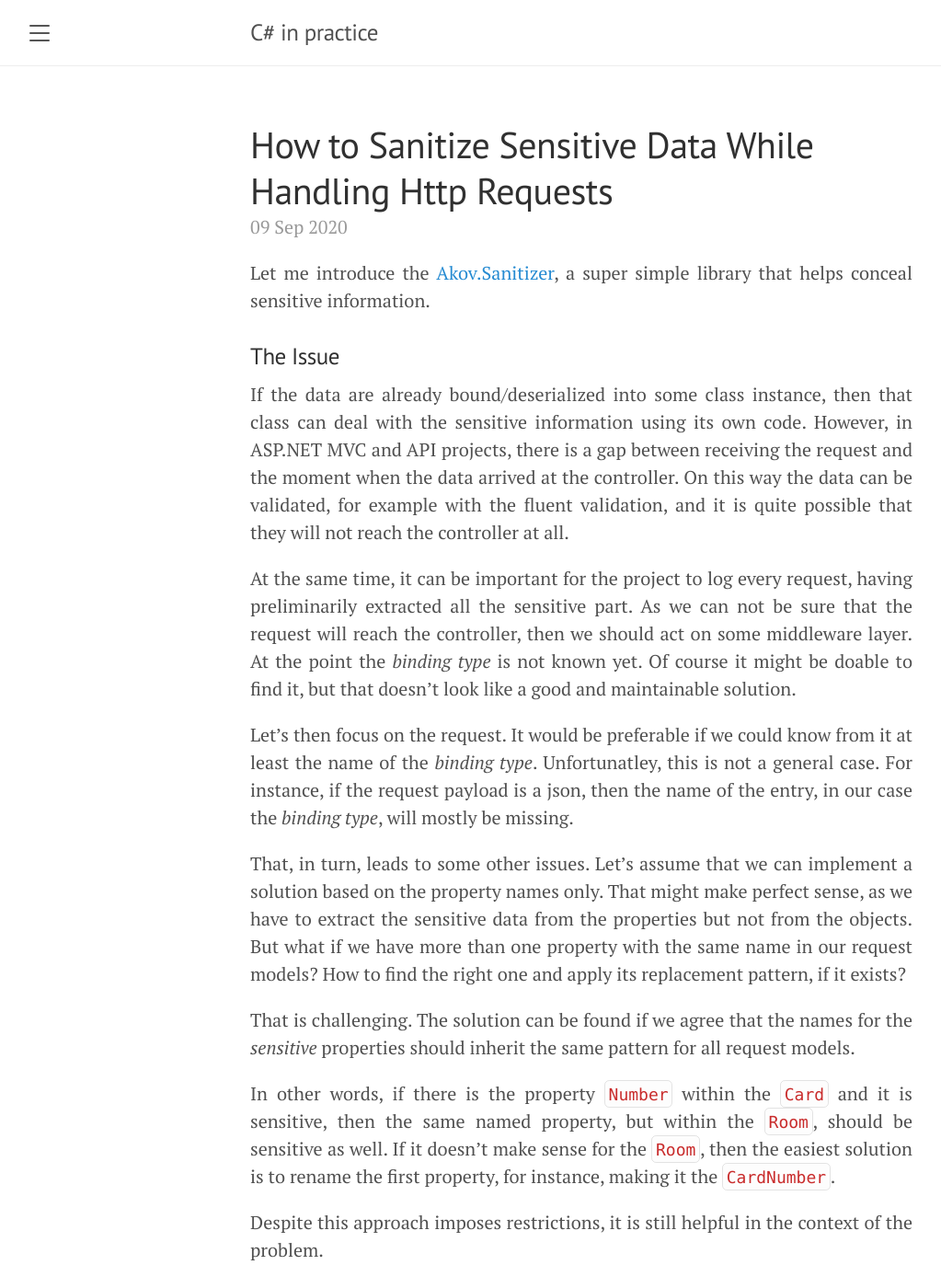
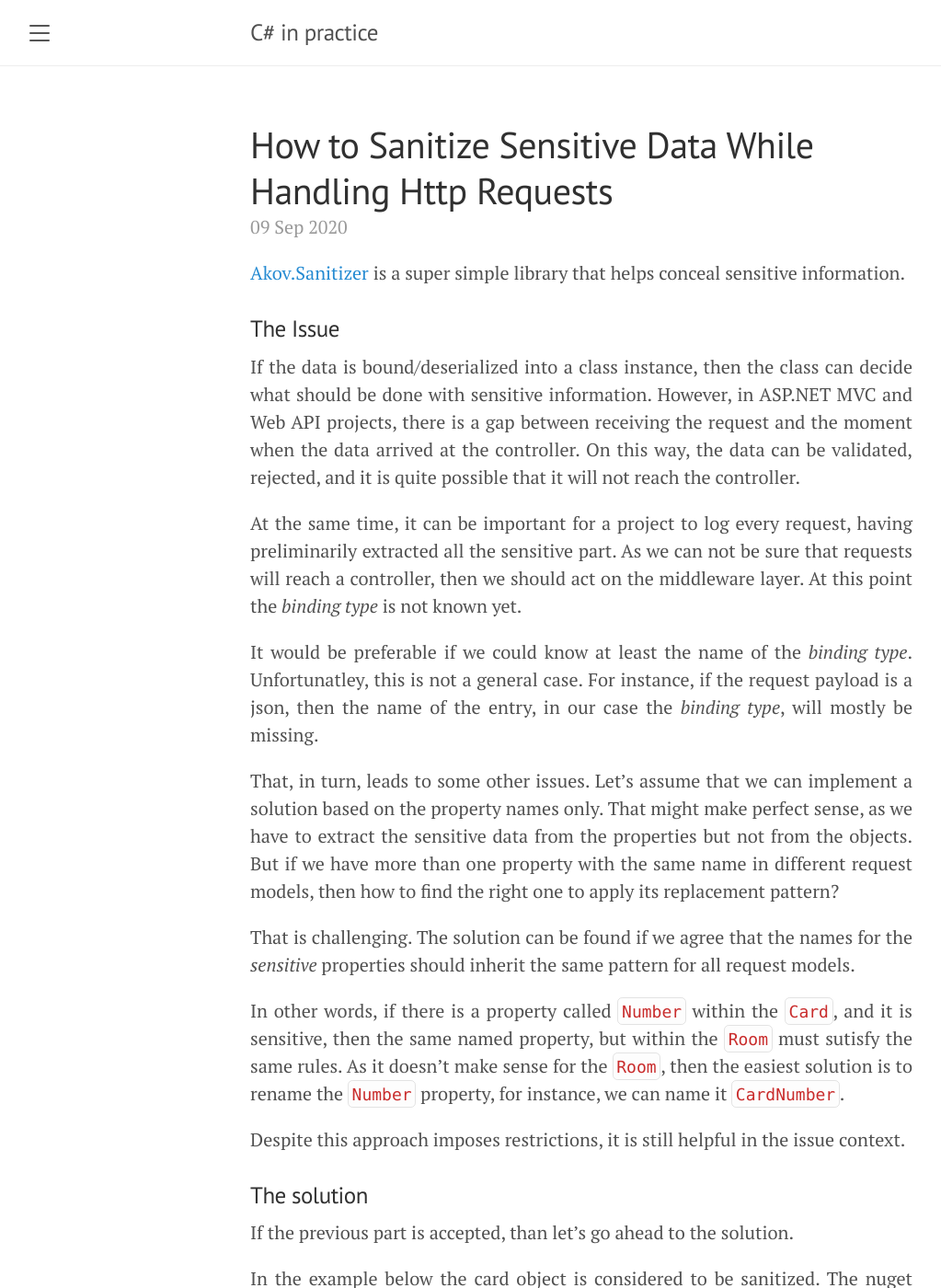
Before and after one commit to akovanev/kovanev.github.io, a Jekyll site: the page built from _posts/2020-09-09-How-to-sanitize-sensitive-data.md, in a window 1280 px wide and 1400 px high. Shown: the whole window at 92% size, without its empty margins (8-1031 px from the left). Built offline with Jekyll 4.4.1, drawn with Linux system fonts in a browser that asks for light colours.

Commit message:
text changes

```diff
--- a/_posts/2020-09-09-How-to-sanitize-sensitive-data.md
+++ b/_posts/2020-09-09-How-to-sanitize-sensitive-data.md
@@ -5,23 +5,23 @@ category: blogs
 tag: Sanitizer
 ---
 
-Let me introduce the [Akov.Sanitizer](https://github.com/akovanev/Sanitizer/), a super simple library that helps conceal sensitive information.
+[Akov.Sanitizer](https://github.com/akovanev/Sanitizer/) is a super simple library that helps conceal sensitive information.
 
 ### The Issue
 
-If the data are already bound/deserialized into some class instance, then that class can deal with the sensitive information using its own code. However, in ASP.NET MVC and API projects, there is a gap between receiving the request and the moment when the data arrived at the controller. On this way the data can be validated, for example with the fluent validation, and it is quite possible that they will not reach the controller at all.
+If the data is bound/deserialized into a class instance, then the class can decide what should be done with sensitive information. However, in ASP.NET MVC and Web API projects, there is a gap between receiving the request and the moment when the data arrived at the controller. On this way, the data can be validated, rejected, and it is quite possible that it will not reach the controller.
 
-At the same time, it can be important for the project to log every request, having preliminarily extracted all the sensitive part. As we can not be sure that the request will reach the controller, then we should act on some middleware layer. At the point the *binding type* is not known yet. Of course it might be doable to find it, but that doesn't look like a good and maintainable solution.
+At the same time, it can be important for a project to log every request, having preliminarily extracted all the sensitive part. As we can not be sure that  requests will reach a controller, then we should act on the middleware layer. At this point the *binding type* is not known yet.
 
-Let's then focus on the request. It would be preferable if we could know from it at least the name of the *binding type*. Unfortunatley, this is not a general case. For instance, if the request payload is a json, then the name of the entry, in our case the *binding type*, will mostly be missing.
+It would be preferable if we could know at least the name of the *binding type*. Unfortunatley, this is not a general case. For instance, if the request payload is a json, then the name of the entry, in our case the *binding type*, will mostly be missing.
 
-That, in turn, leads to some other issues. Let's assume that we can implement a solution based on the property names only. That might make perfect sense, as we have to extract the sensitive data from the properties but not from the objects. But what if we have more than one property with the same name in our request models? How to find the right one and apply its replacement pattern, if it exists?
+That, in turn, leads to some other issues. Let's assume that we can implement a solution based on the property names only. That might make perfect sense, as we have to extract the sensitive data from the properties but not from the objects. But if we have more than one property with the same name in different request models, then how to find the right one to apply its replacement pattern?
 
 That is challenging. The solution can be found if we agree that the names for the *sensitive* properties should inherit the same pattern for all request models.
 
-In other words, if there is the property `Number` within the `Card` and it is sensitive, then the same named property, but within the `Room`, should be sensitive as well. If it doesn't make sense for the `Room`, then the easiest solution is to rename the first property, for instance, making it the `CardNumber`.
+In other words, if there is a property called `Number` within the `Card`, and it is sensitive, then the same named property, but within the `Room` must sutisfy the same rules. As it doesn't make sense for the `Room`, then the easiest solution is to rename the `Number` property, for instance, we can name it `CardNumber`.
 
-Despite this approach imposes restrictions, it is still helpful in the context of the problem.
+Despite this approach imposes restrictions, it is still helpful in the issue context.
 
 ### The solution
 
```
